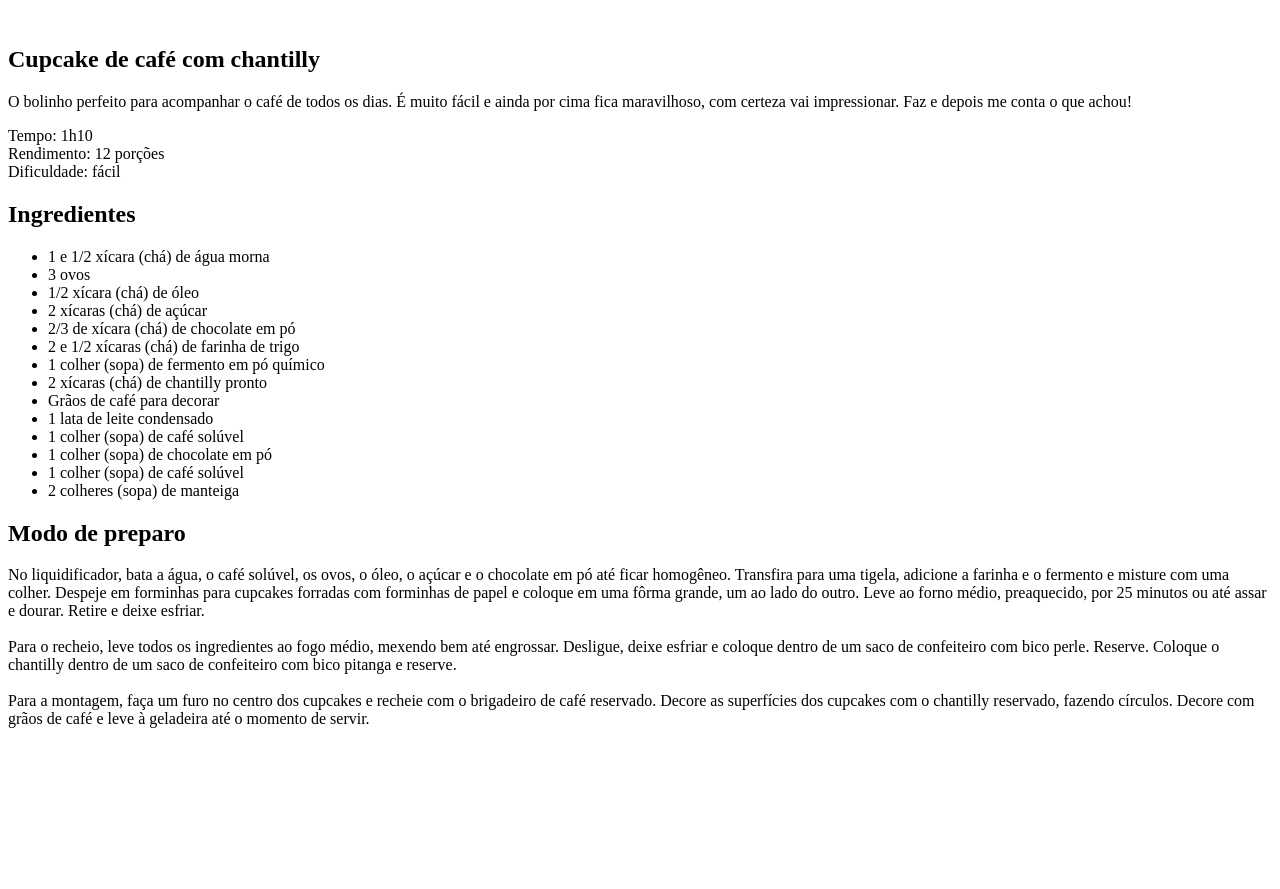
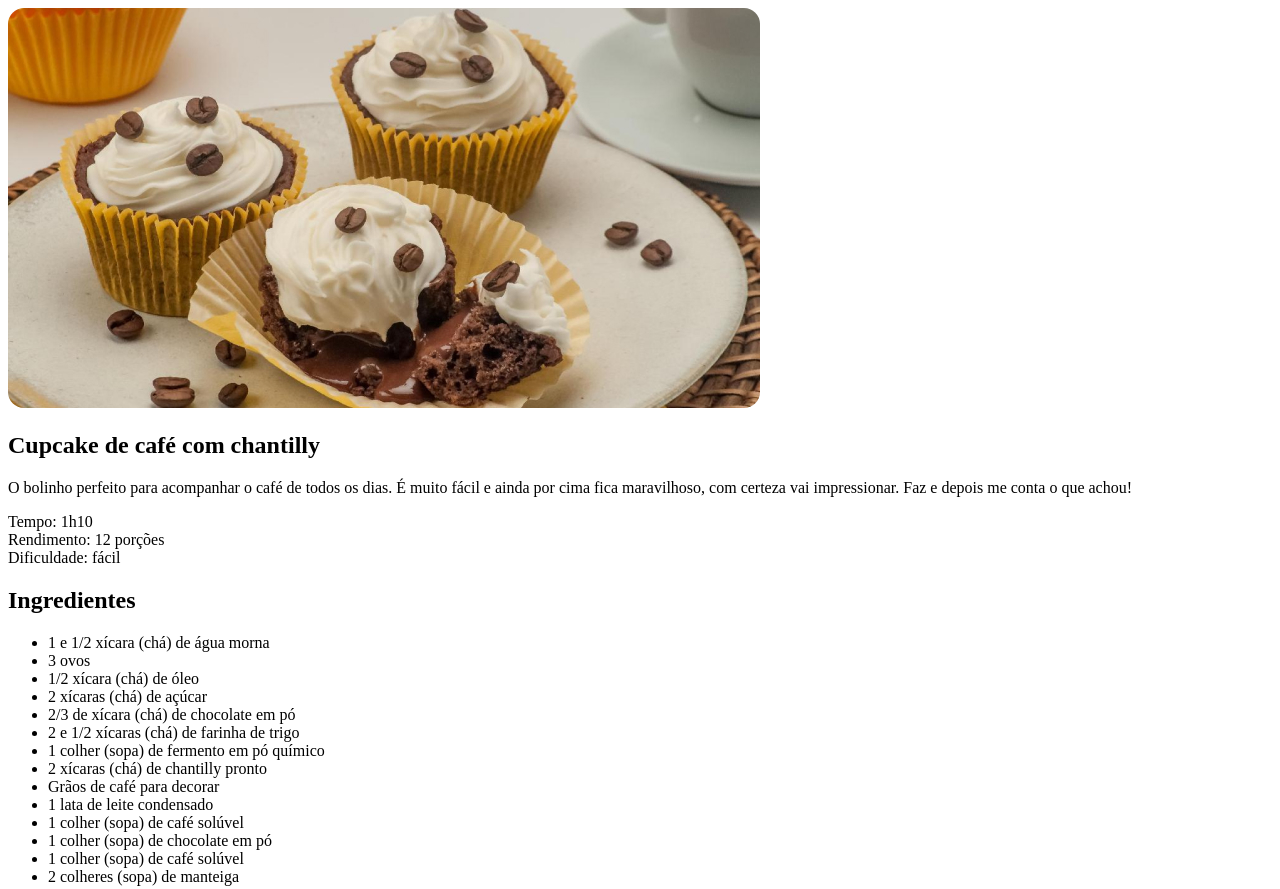
Before and after one commit to leonardo-lebre/Projeto_Receita, a plain HTML site: page index.html in a window 1280 px wide. Shown: the top 889 px of the page. Before the commit the page ends 800 px from the top, so only its background shows below. Drawn offline with Linux system fonts and the light colour scheme.

Commit message:
adicionando imagens e stile.css

```diff
--- a/index.html
+++ b/index.html
@@ -5,11 +5,13 @@
     <meta charset="UTF-8">
     <meta name="viewport" content="width=device-width, initial-scale=1.0">
     <title>Página de receita</title>
+
+    <link rel="stylesheet" href="style.css">
 </head>
 
 <body>
     <div id="page">
-        <img src="" alt="">
+        <img src="assets/main-image.jpg" alt="Imagem de ym cupcake com grãos de cafe e chantilly">
 
         <main>
             <section id="about">
--- /dev/null
+++ b/style.css
@@ -0,0 +1,3 @@
+img{
+    border-radius: 16px;
+}
```
Also changed, not shown: assets/bg-image.jpg (added), assets/main-image.jpg (added).
